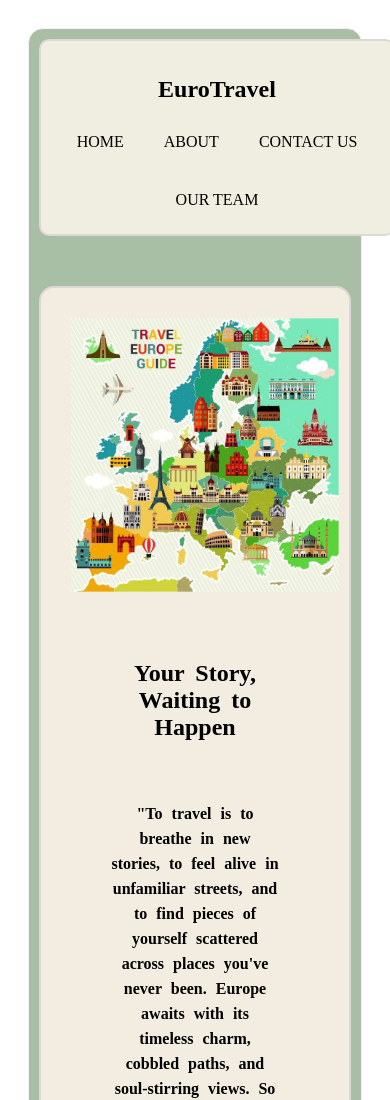
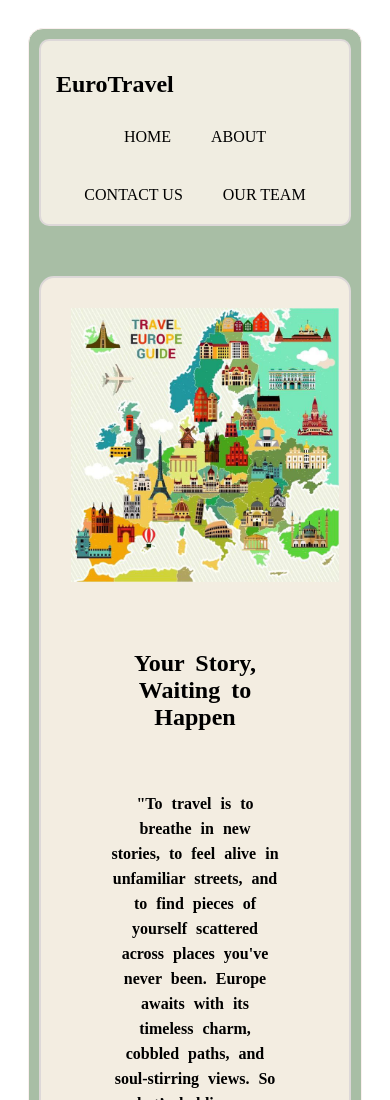
Before and after one commit to mehv3123/travel-blog, a plain HTML site: page index.html in a window 390 px wide. Shown: the top 1100 px of the page. Drawn offline with Linux system fonts and the light colour scheme.

Commit message:
Update index.html

```diff
--- a/index.html
+++ b/index.html
@@ -226,12 +226,14 @@
 
     nav {
         display: flex;
-        flex-direction: row;
-        justify-content: space-evenly;
-        align-items: center;
-        padding: 15px 20px;
-        flex-wrap: wrap;
-        text-align: center;
+    flex-direction: row;
+    justify-content: space-between;
+    align-items: center;
+    flex-wrap: wrap;
+    padding: 10px 15px;
+    width: 100%;
+    max-width: 100%;
+    box-sizing: border-box;
     }
 
     #menu {
```
